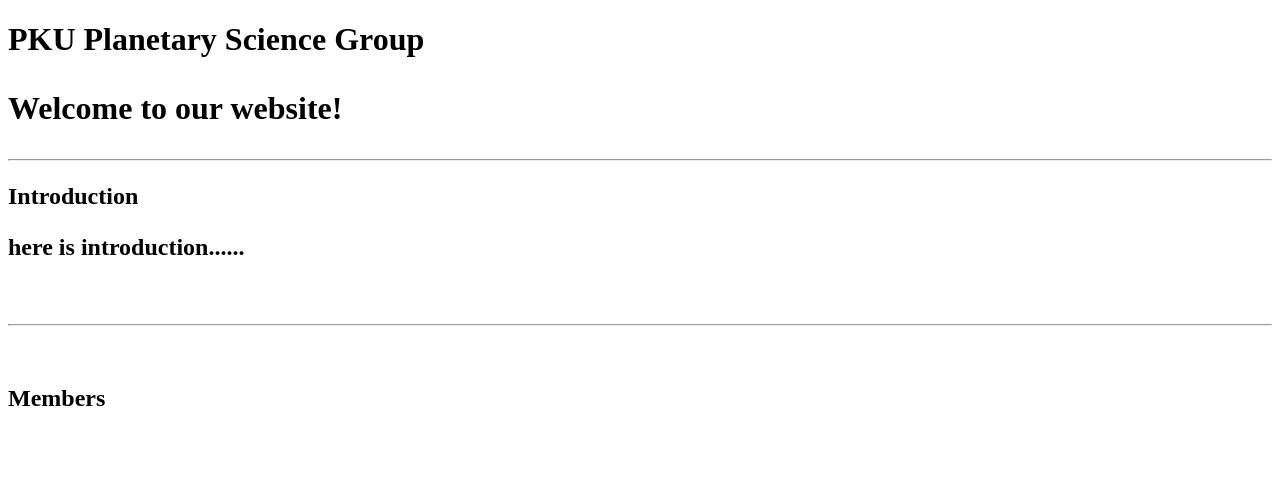
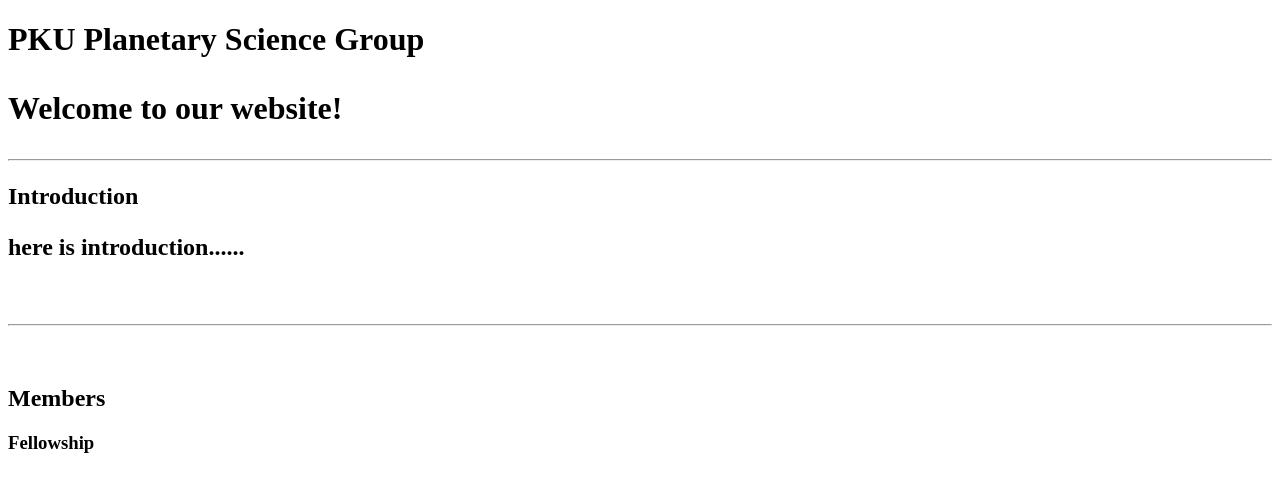
Before and after one commit to weimypku/my-home-page, a plain HTML site: page index.html in a window 1280 px wide. Drawn offline with Linux system fonts and the light colour scheme.

Commit message:
Update index.html

```diff
--- a/index.html
+++ b/index.html
@@ -23,7 +23,7 @@
   <h2> Members <h2>
 
 
-
+  <h3> Fellowship </h3>
 
 </body>
 </html>
```
